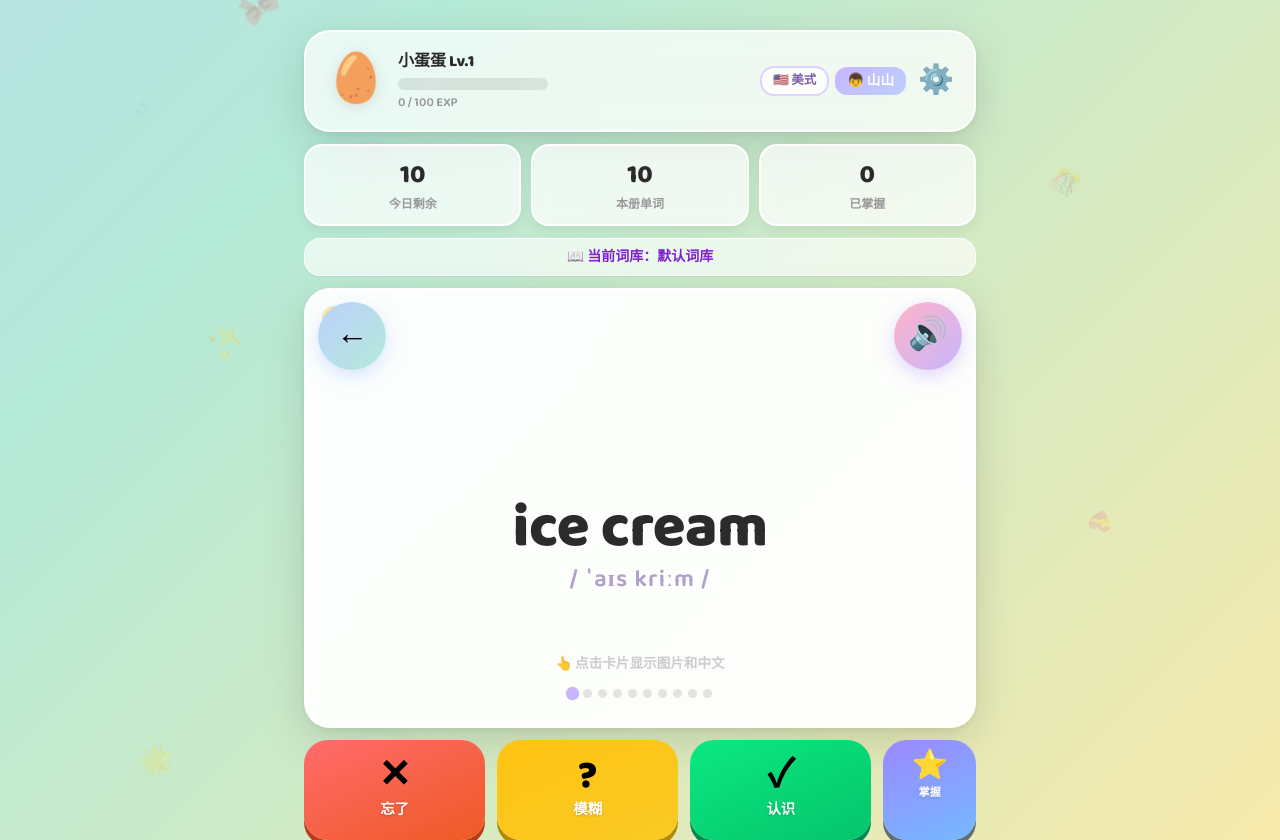
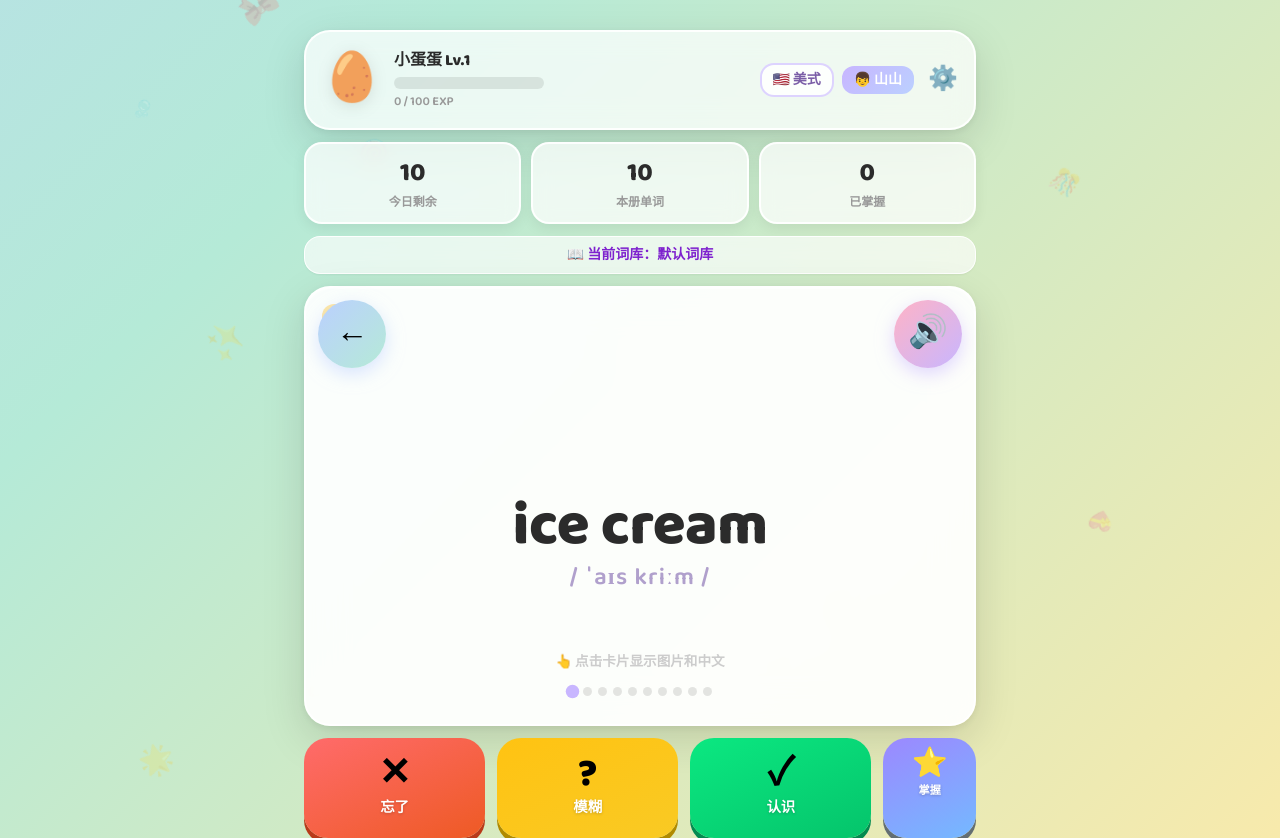
Before and after one commit to XINGRULI/MonsterVocab, a plain HTML site: page MonsterVocab/index.html in a window 1280 px wide. Drawn offline with nearby package versions, Linux system fonts and the light colour scheme.

Commit message:
Add files via upload

```diff
--- a/MonsterVocab/index.html
+++ b/MonsterVocab/index.html
@@ -17,9 +17,9 @@
 <body class="antialiased">
 <div id="pts"></div>
 
-<!-- 顶部状态栏 -->
-<div class="bar max-w-2xl mx-auto md:mt-4">
-  <div class="bar-left">
+<!-- 顶部状态栏 (修复手机挤压问题) -->
+<div class="bar max-w-2xl mx-auto md:mt-4 flex flex-wrap gap-y-3 justify-between items-center px-4 py-3">
+  <div class="bar-left flex-shrink-0">
     <span class="pet" id="petIco">🥚</span>
     <div class="meta">
       <div class="meta-name" id="petName">小蛋蛋 Lv.1</div>
@@ -27,10 +27,10 @@
       <div class="exp-txt" id="expTxt">0 / 100 EXP</div>
     </div>
   </div>
-  <div style="display:flex;align-items:center;gap:6px">
-    <button class="accent-btn" id="accentBtn" onclick="toggleAccent()" title="切换发音">🇺🇸 美式</button>
-    <span class="user-badge" id="userBadge">👦 宝宝1</span>
-    <button class="gear" onclick="openGear()" title="家长模式">⚙️</button>
+  <div style="display:flex;align-items:center;gap:8px;flex-shrink:0">
+    <button class="accent-btn text-xs md:text-sm" id="accentBtn" onclick="toggleAccent()" title="切换发音">🇺🇸 美式</button>
+    <span class="user-badge text-xs md:text-sm" id="userBadge">👦 宝宝1</span>
+    <button class="gear text-2xl" onclick="openGear()" title="家长模式">⚙️</button>
   </div>
 </div>
 
```
